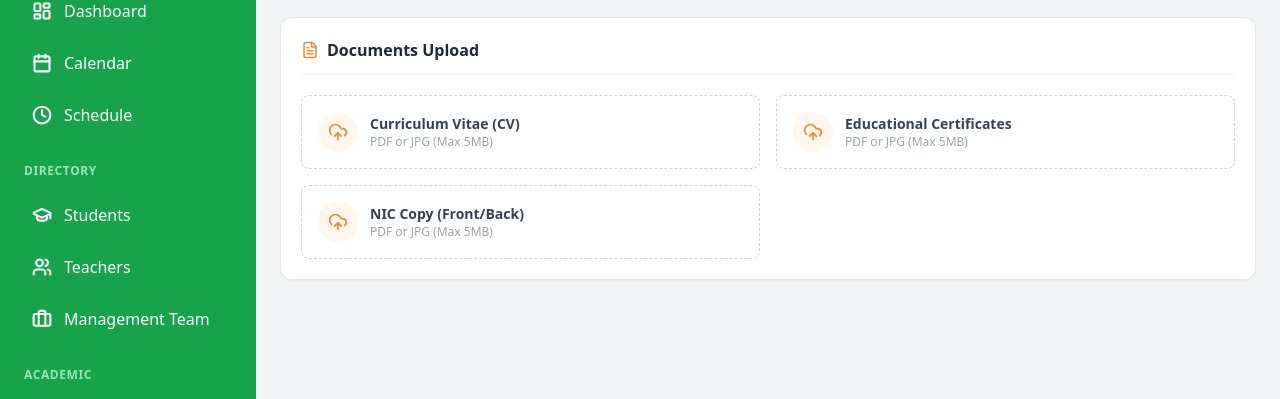
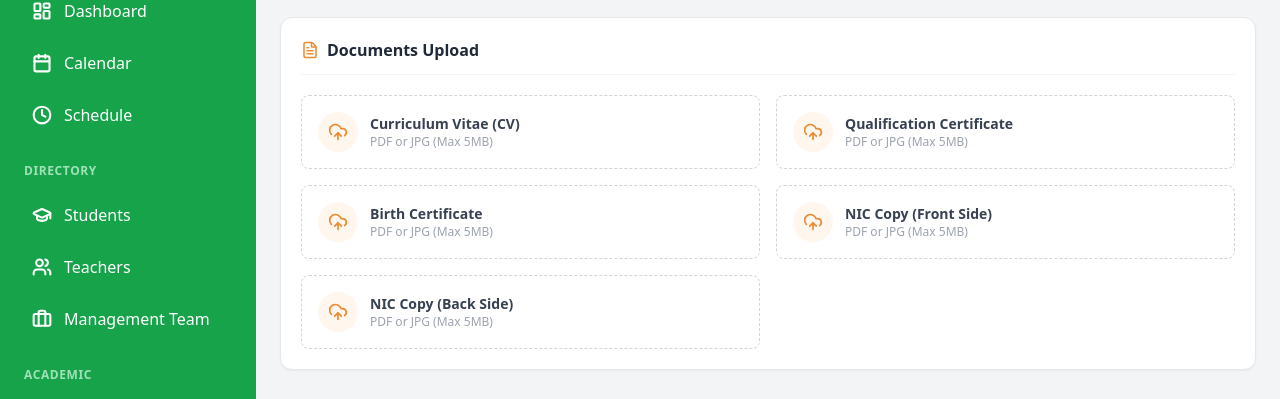
Before and after one commit to fazilmuhammad20020719-ai/system-front-end, a React (Vite) app: page /add-teacher in a window 1280 px wide. Both pictures are taken after a click on the button "Documents". Shown: the part 145-544 px from the top of the page. Built offline with nearby package versions, Linux system fonts and the light colour scheme; no server answers.

Commit message:
Update message

```diff
--- a/src/AddTeacher.jsx
+++ b/src/AddTeacher.jsx
@@ -53,8 +53,10 @@ const AddTeacher = () => {
         // --- Uploads ---
         profilePhoto: null,
         cvFile: null,
-        certificates: null,
-        nicCopy: null,
+        qualification: null,
+        nicFront: null,
+        nicBack: null,
+        birthCertificate: null,
 
         // --- New Field ---
         program: '',
@@ -122,8 +124,10 @@ const AddTeacher = () => {
             // Append Files
             if (formData.profilePhoto) data.append('profilePhoto', formData.profilePhoto);
             if (formData.cvFile) data.append('cvFile', formData.cvFile);
-            if (formData.certificates) data.append('certificates', formData.certificates);
-            if (formData.nicCopy) data.append('nicCopy', formData.nicCopy);
+            if (formData.qualification) data.append('certificates', formData.qualification);
+            if (formData.nicFront) data.append('nicFront', formData.nicFront);
+            if (formData.nicBack) data.append('nicBack', formData.nicBack);
+            if (formData.birthCertificate) data.append('birthCertificate', formData.birthCertificate);
 
             const response = await fetch(`${API_URL}/api/teachers`, {
                 method: 'POST',
--- a/src/EditTeacher.jsx
+++ b/src/EditTeacher.jsx
@@ -60,8 +60,10 @@ const EditTeacher = () => {
         // --- Uploads ---
         profilePhoto: null,
         cvFile: null,
-        certificates: null,
-        nicCopy: null
+        qualification: null,
+        nicFront: null,
+        nicBack: null,
+        birthCertificate: null
     });
 
     const [programs, setPrograms] = useState([]);
@@ -118,8 +120,10 @@ const EditTeacher = () => {
                         // Allow file updates (null means no change)
                         profilePhoto: null,
                         cvFile: null,
-                        certificates: null,
-                        nicCopy: null
+                        qualification: null,
+                        nicFront: null,
+                        nicBack: null,
+                        birthCertificate: null
                     });
                 } else {
                     notify('error', 'Teacher not found', 'Error');
@@ -172,8 +176,10 @@ const EditTeacher = () => {
 
             if (formData.profilePhoto) data.append('profilePhoto', formData.profilePhoto);
             if (formData.cvFile) data.append('cvFile', formData.cvFile);
-            if (formData.certificates) data.append('certificates', formData.certificates);
-            if (formData.nicCopy) data.append('nicCopy', formData.nicCopy);
+            if (formData.qualification) data.append('certificates', formData.qualification);
+            if (formData.nicFront) data.append('nicFront', formData.nicFront);
+            if (formData.nicBack) data.append('nicBack', formData.nicBack);
+            if (formData.birthCertificate) data.append('birthCertificate', formData.birthCertificate);
 
             const response = await fetch(`${API_URL}/api/teachers/${id}`, {
                 method: 'PUT',
--- a/src/ViewTeacher.jsx
+++ b/src/ViewTeacher.jsx
@@ -43,7 +43,10 @@ const ViewTeacher = () => {
                 const profileDocs = [
                     data.cv_url ? { id: 'cv', name: 'CV / Resume', url: `${API_URL}${data.cv_url}`, date: 'Profile', size: '-', isProfileDoc: true } : null,
                     data.certificates_url ? { id: 'cert', name: 'Certificates', url: `${API_URL}${data.certificates_url}`, date: 'Profile', size: '-', isProfileDoc: true } : null,
-                    data.nic_copy_url ? { id: 'nic', name: 'NIC Copy', url: `${API_URL}${data.nic_copy_url}`, date: 'Profile', size: '-', isProfileDoc: true } : null
+                    data.nic_copy_url ? { id: 'nic', name: 'NIC Copy', url: `${API_URL}${data.nic_copy_url}`, date: 'Profile', size: '-', isProfileDoc: true } : null,
+                    data.nic_front_url ? { id: 'nicFront', name: 'NIC Front', url: `${API_URL}${data.nic_front_url}`, date: 'Profile', size: '-', isProfileDoc: true } : null,
+                    data.nic_back_url ? { id: 'nicBack', name: 'NIC Back', url: `${API_URL}${data.nic_back_url}`, date: 'Profile', size: '-', isProfileDoc: true } : null,
+                    data.birth_certificate_url ? { id: 'birthCert', name: 'Birth Certificate', url: `${API_URL}${data.birth_certificate_url}`, date: 'Profile', size: '-', isProfileDoc: true } : null
                 ].filter(Boolean);
 
                 const uploadedDocs = filesData.map(doc => ({
--- a/src/add-teacher/TeacherUploads.jsx
+++ b/src/add-teacher/TeacherUploads.jsx
@@ -8,24 +8,81 @@ const TeacherUploads = ({ formData, handleChange }) => {
             </h3>
 
             <div className="grid grid-cols-1 md:grid-cols-2 gap-4">
-                <UploadBox label="Curriculum Vitae (CV)" name="cvFile" onChange={handleChange} />
-                <UploadBox label="Educational Certificates" name="certificates" onChange={handleChange} />
-                <UploadBox label="NIC Copy (Front/Back)" name="nicCopy" onChange={handleChange} />
+                {/* 1. CV Upload */}
+                <UploadBox
+                    label="Curriculum Vitae (CV)"
+                    name="cvFile"
+                    onChange={handleChange}
+                    selectedFile={formData.cvFile}
+                />
+
+                {/* 2. Qualification Certificate */}
+                <UploadBox
+                    label="Qualification Certificate"
+                    name="qualification"
+                    onChange={handleChange}
+                    selectedFile={formData.qualification}
+                />
+
+                {/* 3. Birth Certificate */}
+                <UploadBox
+                    label="Birth Certificate"
+                    name="birthCertificate"
+                    onChange={handleChange}
+                    selectedFile={formData.birthCertificate}
+                />
+
+                {/* 4. NIC Front Side */}
+                <UploadBox
+                    label="NIC Copy (Front Side)"
+                    name="nicFront"
+                    onChange={handleChange}
+                    selectedFile={formData.nicFront}
+                />
+
+                {/* 5. NIC Back Side */}
+                <UploadBox
+                    label="NIC Copy (Back Side)"
+                    name="nicBack"
+                    onChange={handleChange}
+                    selectedFile={formData.nicBack}
+                />
             </div>
         </div>
     );
 };
 
-const UploadBox = ({ label, name, onChange }) => (
-    <div className="border border-dashed border-gray-300 rounded-lg p-4 hover:bg-gray-50 transition-colors cursor-pointer group relative">
-        <input type="file" name={name} onChange={onChange} className="absolute inset-0 opacity-0 cursor-pointer z-10" />
+const UploadBox = ({ label, name, onChange, selectedFile }) => (
+    <div className={`border border-dashed rounded-lg p-4 transition-all cursor-pointer group relative ${selectedFile ? 'border-green-500 bg-green-50/50' : 'border-gray-300 hover:bg-gray-50'}`}>
+        <input
+            type="file"
+            name={name}
+            onChange={onChange}
+            className="absolute inset-0 opacity-0 cursor-pointer z-10"
+        />
         <div className="flex items-center gap-3">
-            <div className="w-10 h-10 rounded-full bg-orange-50 flex items-center justify-center text-[#EB8A33]">
-                <UploadCloud size={20} />
+            <div className={`w-10 h-10 rounded-full flex items-center justify-center transition-colors ${selectedFile ? 'bg-green-100 text-green-600' : 'bg-orange-50 text-[#EB8A33]'}`}>
+                {selectedFile ? <FileText size={20} /> : <UploadCloud size={20} />}
             </div>
-            <div>
-                <p className="text-sm font-bold text-gray-700">{label}</p>
-                <p className="text-xs text-gray-400">PDF or JPG (Max 5MB)</p>
+            <div className="flex-1 overflow-hidden">
+                <p className="text-sm font-bold text-gray-700 truncate">
+                    {selectedFile ? selectedFile.name || "File Selected" : label}
+                </p>
+                <div className="flex justify-between items-center">
+                    <p className="text-xs text-gray-400">
+                        {selectedFile ? (
+                            <span className="text-green-600 font-medium">Ready to upload</span>
+                        ) : 'PDF or JPG (Max 5MB)'}
+                    </p>
+                    {selectedFile && <span className="text-[10px] text-green-600 font-bold">100%</span>}
+                </div>
+
+                {/* Loader Line */}
+                {selectedFile && (
+                    <div className="w-full h-1.5 bg-green-200 rounded-full mt-2 overflow-hidden">
+                        <div className="h-full bg-green-500 w-full animate-pulse rounded-full" />
+                    </div>
+                )}
             </div>
         </div>
     </div>
--- a/src/teacher-view/TeacherOverview.jsx
+++ b/src/teacher-view/TeacherOverview.jsx
@@ -1,6 +1,6 @@
 import { User, Mail, Phone, MapPin, Calendar, Briefcase, GraduationCap, Layout, MessageCircle } from 'lucide-react';
 
-const TeacherOverview = ({ teacher, stats }) => {
+const TeacherOverview = ({ teacher }) => {
 
     // Helper: Date Formatter (Same as Student)
     const formatDate = (dateString) => {
@@ -88,14 +88,6 @@ const TeacherOverview = ({ teacher, stats }) => {
                     </div>
                 </SectionCard>
 
-                {/* 3. Teaching Stats */}
-                <div className="md:col-span-2">
-                    <div className="grid grid-cols-3 gap-4">
-                        <StatCard label="Classes Assigned" value={stats?.classesAssigned || 0} color="text-indigo-600" />
-                        <StatCard label="Total Students" value={stats?.totalStudents || 0} color="text-pink-600" />
-                        <StatCard label="Avg Attendance" value={stats?.avgAttendance || "0%"} color="text-green-600" />
-                    </div>
-                </div>
 
             </div>
         </div>
@@ -133,11 +125,4 @@ const ActionButton = ({ icon: Icon, label, onClick, color }) => (
     </button>
 );
 
-const StatCard = ({ label, value, color = "text-gray-800" }) => (
-    <div className="bg-white p-6 rounded-xl border border-gray-100 shadow-[0_2px_10px_-3px_rgba(6,81,237,0.1)] text-center hover:border-blue-200 transition-all group">
-        <p className="text-xs text-gray-400 font-bold uppercase mb-2 group-hover:text-gray-500">{label}</p>
-        <p className={`text-3xl font-bold ${color}`}>{value}</p>
-    </div>
-);
-
 export default TeacherOverview;
```
